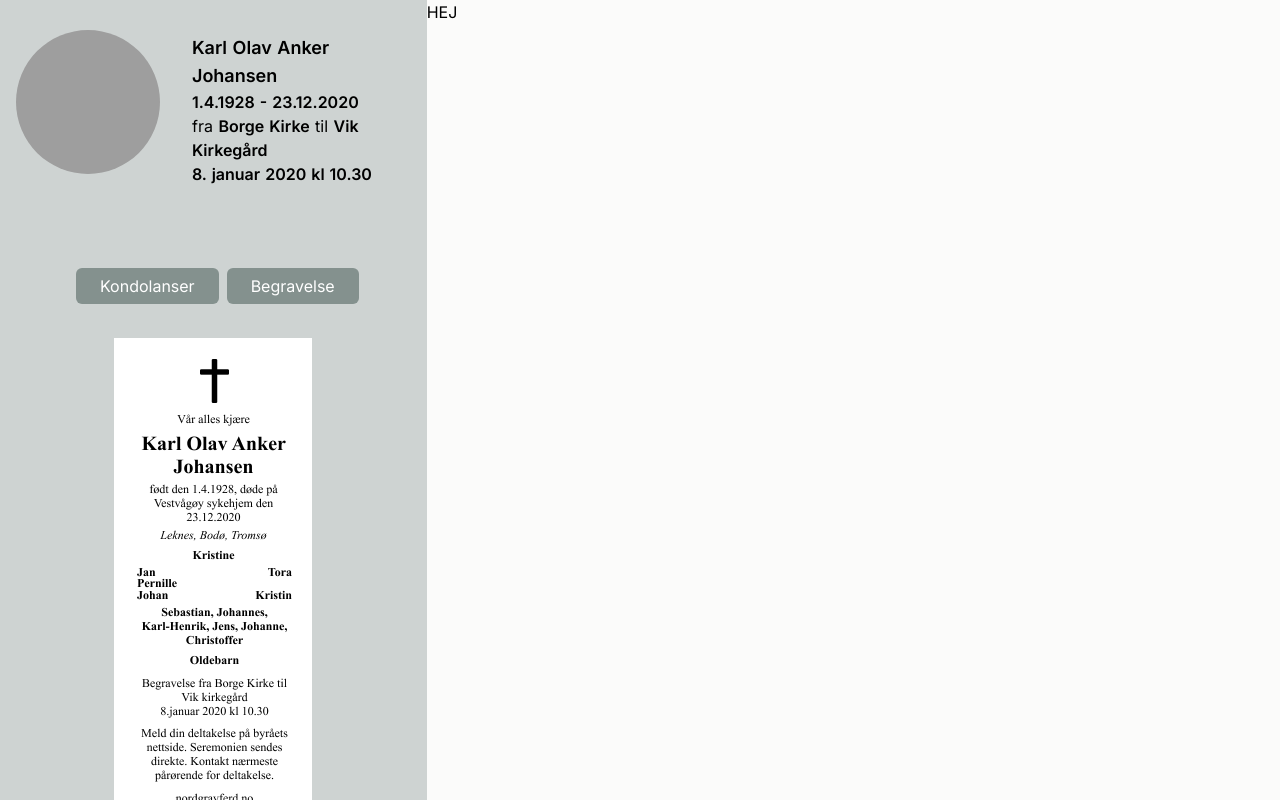
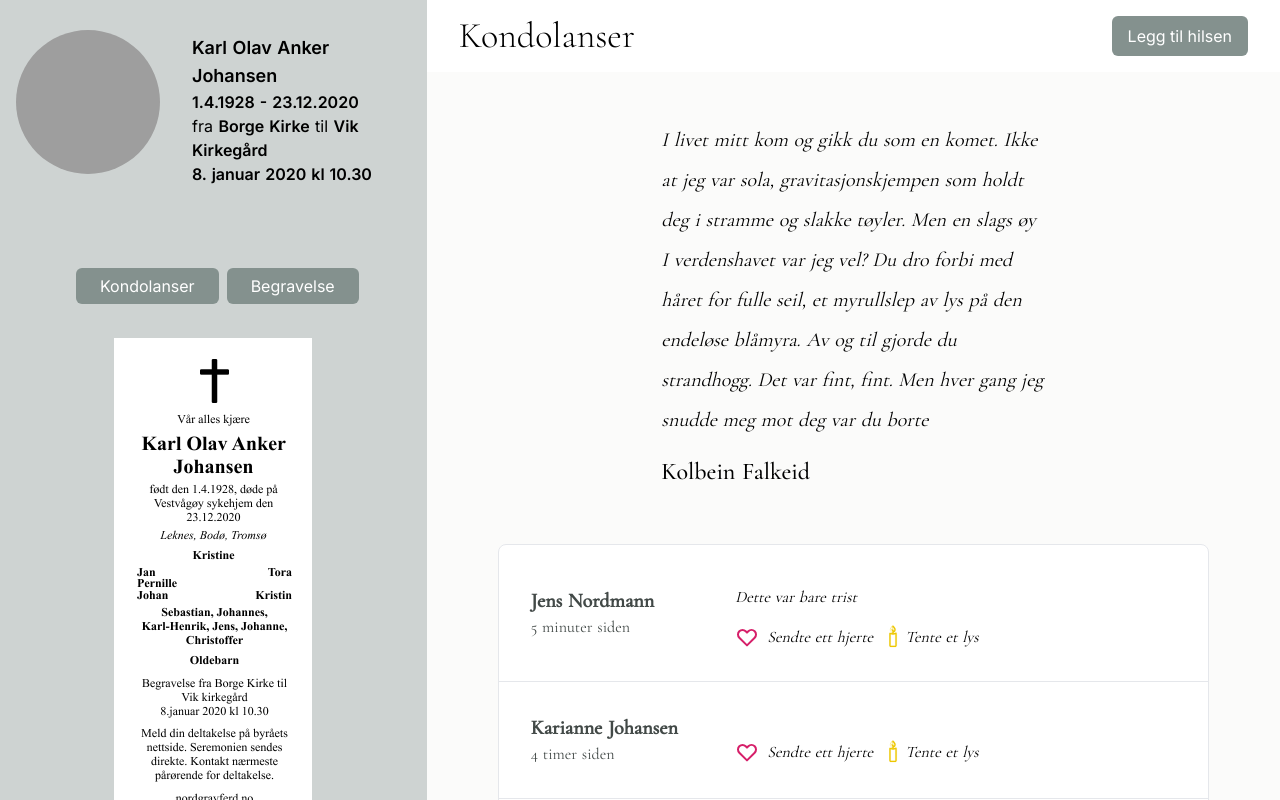
Before and after one commit to Noroff-FEU-Assignments/project-exam-2-srenman, a Nuxt app: page /obituary in a window 1280 px wide. Built offline with nearby package versions, Linux system fonts and the light colour scheme; grey boxes are pictures that could not be loaded; what @tailwindcss/typography would draw is missing.

Commit message:
Finish layout for obitaury

```diff
--- /dev/null
+++ b/components/condolences/Candle.vue
@@ -0,0 +1,18 @@
+<template>
+  <div class="flex">
+    <svg
+      fill="none"
+      xmlns="http://www.w3.org/2000/svg"
+      viewBox="0 0 24 24"
+      class="h-8 w-8"
+    >
+      <path
+        d="M2.48 6.163v-.61a2.082 2.082 0 01-1.59-2.02c0-.449.253-1.023.757-1.753.358-.517.741-.966.89-1.134M2.48 6.163L.55 5.886h0a.768.768 0 00-.35.646v8.854c0 .642.521 1.164 1.163 1.164h3.272c.642 0 1.164-.522 1.164-1.164V6.532a.768.768 0 00-1.085-.703 4.19 4.19 0 01-1.196.334v-.626a2.083 2.083 0 001.528-2.005c0-.448-.253-1.022-.757-1.752A13.26 13.26 0 003.4.646h0A.575.575 0 002.969.45h0a.575.575 0 00-.432.196m-.055 5.517a4.191 4.191 0 01-1.196-.334l1.196.334zM2.536.646l.038.033M2.536.646s0 0 0 0l.038.033m0 0c-.148.168-.53.614-.886 1.13C1.184 2.536.94 3.1.94 3.531c0 .969.683 1.78 1.592 1.981L2.574.68zM2.48 3.922v.53a1.042 1.042 0 01-.553-.92c0-.07.024-.17.075-.296a3.42 3.42 0 01.22-.433 9.1 9.1 0 01.745-1.058 9.1 9.1 0 01.746 1.058c.095.162.169.308.22.433a.86.86 0 01.075.296c0 .372-.196.699-.49.883v-.493a.52.52 0 00-.52-.52h0a.52.52 0 00-.518.52zm2.28 11.464c0 .07-.056.126-.125.126H1.364a.126.126 0 01-.125-.126V6.928a5.237 5.237 0 001.747.305h.028a5.237 5.237 0 001.748-.305v8.458z"
+        fill="#EDC700"
+        stroke="#EDC700"
+        stroke-width=".1"
+      />
+    </svg>
+    <p class="font-cormorant italic -ml-4">Tente et lys</p>
+  </div>
+</template>
--- /dev/null
+++ b/components/condolences/CondolanceLine.vue
@@ -0,0 +1,46 @@
+<template>
+  <div class="w-full flex py-4 border-b">
+    <div
+      class="w-1/3 py-4 pl-8 font-cormorant text-primary-900 flex flex-col justify-center"
+    >
+      <p class="font-semibold text-xl">{{ author }}</p>
+      <p>{{ time }} siden</p>
+    </div>
+    <div class="py-2 flex flex-col justify-center">
+      <p class="font-cormorant italic my-4"><slot /></p>
+      <div class="flex">
+        <Heart v-if="heart" />
+        <Candle v-if="candle" />
+      </div>
+    </div>
+  </div>
+</template>
+<script>
+import Heart from './Heart'
+import Candle from './Candle'
+
+export default {
+  components: {
+    Heart,
+    Candle,
+  },
+  props: {
+    author: {
+      default: '',
+      type: String,
+    },
+    time: {
+      default: '',
+      type: String,
+    },
+    heart: {
+      default: false,
+      type: Boolean,
+    },
+    candle: {
+      default: false,
+      type: Boolean,
+    },
+  },
+}
+</script>
--- /dev/null
+++ b/components/condolences/Heart.vue
@@ -0,0 +1,19 @@
+<template>
+  <div class="flex mr-4">
+    <svg
+      xmlns="http://www.w3.org/2000/svg"
+      class="h-6 w-6"
+      fill="none"
+      viewBox="0 0 24 24"
+      stroke="#D61F69"
+    >
+      <path
+        stroke-linecap="round"
+        stroke-linejoin="round"
+        stroke-width="2"
+        d="M4.318 6.318a4.5 4.5 0 000 6.364L12 20.364l7.682-7.682a4.5 4.5 0 00-6.364-6.364L12 7.636l-1.318-1.318a4.5 4.5 0 00-6.364 0z"
+      />
+    </svg>
+    <p class="font-cormorant italic ml-2">Sendte ett hjerte</p>
+  </div>
+</template>
--- /dev/null
+++ b/components/ui/buttons/PrimaryButton.vue
@@ -0,0 +1,7 @@
+<template>
+  <button
+    class="bg-primary-500 py-2 px-4 text-white rounded-md hover:bg-primary-700"
+  >
+    <slot />
+  </button>
+</template>
--- a/components/ui/typography/Heading.vue
+++ b/components/ui/typography/Heading.vue
@@ -1,5 +1,5 @@
 <template>
-  <h1 class="text-5xl font-cormorant font-light test-head">
+  <h1 class="text-4xl font-cormorant font-light test-head">
     <slot />
   </h1>
 </template>
--- /dev/null
+++ b/components/ui/typography/Poem.vue
@@ -0,0 +1,20 @@
+<template>
+  <div class="mx-auto my-12 max-w-sm">
+    <p class="font-cormorant italic text-xl leading-loose">
+      <slot />
+    </p>
+    <p class="font-cormorant text-2xl font-medium leading-loose mt-2">
+      {{ author }}
+    </p>
+  </div>
+</template>
+<script>
+export default {
+  props: {
+    author: {
+      default: '',
+      type: String,
+    },
+  },
+}
+</script>
--- a/pages/index.vue
+++ b/pages/index.vue
@@ -16,7 +16,7 @@
           <div class="w-40 mb-12">
             <Logo />
           </div>
-          <Heading>Minnessider</Heading>
+          <Heading class="text-5xl">Minnessider</Heading>
           <Paragraph class="mt-6 px-10 text-left">
             Body copy sit amet, consectetuer adipiscing elit, sed diam nonummy.
             Lorem ipsum dolor sit amet, consectetuer adipiscing elit, sed diam
--- a/pages/obituary/index.vue
+++ b/pages/obituary/index.vue
@@ -1,8 +1,70 @@
 <template>
-  <div>HEJ</div>
+  <div>
+    <div class="bg-white py-4 px-8 flex justify-between">
+      <Heading>Kondolanser</Heading>
+      <PrimaryButton>Legg til hilsen</PrimaryButton>
+    </div>
+    <Poem author="Kolbein Falkeid"
+      >I livet mitt kom og gikk du som en komet. Ikke at jeg var sola,
+      gravitasjonskjempen som holdt deg i stramme og slakke tøyler. Men en slags
+      øy I verdenshavet var jeg vel? Du dro forbi med håret for fulle seil, et
+      myrullslep av lys på den endeløse blåmyra. Av og til gjorde du strandhogg.
+      Det var fint, fint. Men hver gang jeg snudde meg mot deg var du
+      borte</Poem
+    >
+    <div class="bg-white w-10/12 mx-auto mb-20 rounded-lg border">
+      <!-- Condolances Here -->
+      <CondolanceLine
+        author="Jens Nordmann"
+        time="5 minuter"
+        heart="true"
+        candle="true"
+      >
+        Dette var bare trist
+      </CondolanceLine>
+      <CondolanceLine
+        author="Karianne Johansen"
+        time="4 timer"
+        heart="true"
+        candle="true"
+      >
+      </CondolanceLine>
+      <CondolanceLine author="Kristina Jensen" time="1 dag" candle="true">
+        Dette var bare trist. Mange gode minner fra ungdommen. Hvil i fred
+      </CondolanceLine>
+      <CondolanceLine
+        author="Jens Nordmann"
+        time="5 minuter"
+        heart="true"
+        candle="true"
+      >
+        Dette var bare trist
+      </CondolanceLine>
+      <CondolanceLine
+        author="Karianne Johansen"
+        time="4 timer"
+        heart="true"
+        candle="true"
+      >
+      </CondolanceLine>
+      <CondolanceLine author="Kristina Jensen" time="1 dag" candle="true">
+        Dette var bare trist. Mange gode minner fra ungdommen. Hvil i fred
+      </CondolanceLine>
+    </div>
+  </div>
 </template>
 <script>
+import Heading from '../../components/ui/typography/Heading'
+import PrimaryButton from '../../components/ui/buttons/PrimaryButton'
+import Poem from '../../components/ui/typography/Poem'
+import CondolanceLine from '../../components/condolences/CondolanceLine'
 export default {
+  components: {
+    Heading,
+    PrimaryButton,
+    Poem,
+    CondolanceLine,
+  },
   layout: 'obituary',
 }
 </script>
```
Also changed, not shown: pages/obituary/condolenses.vue (deleted), pages/obituary/funeral.vue (added).
